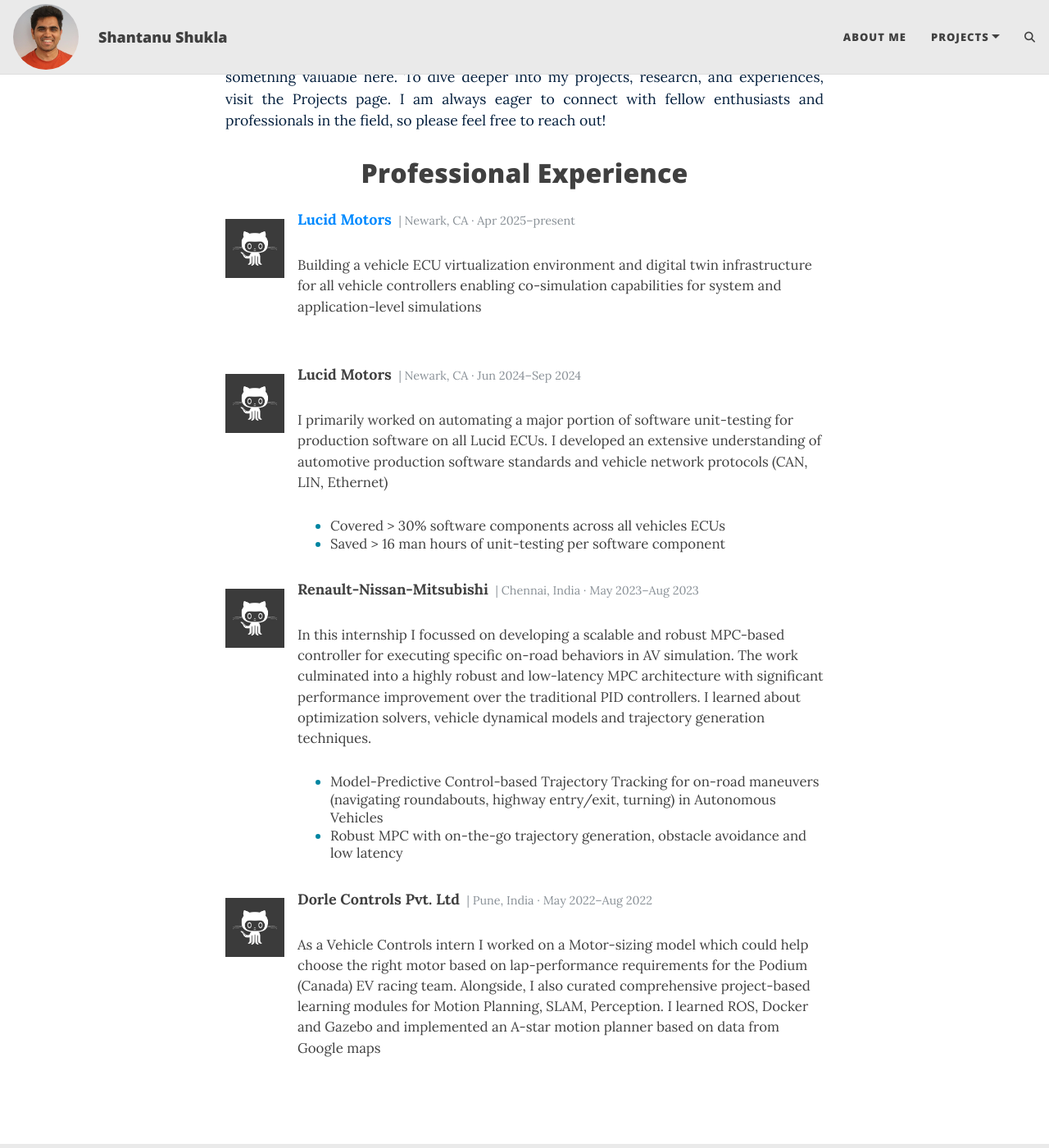
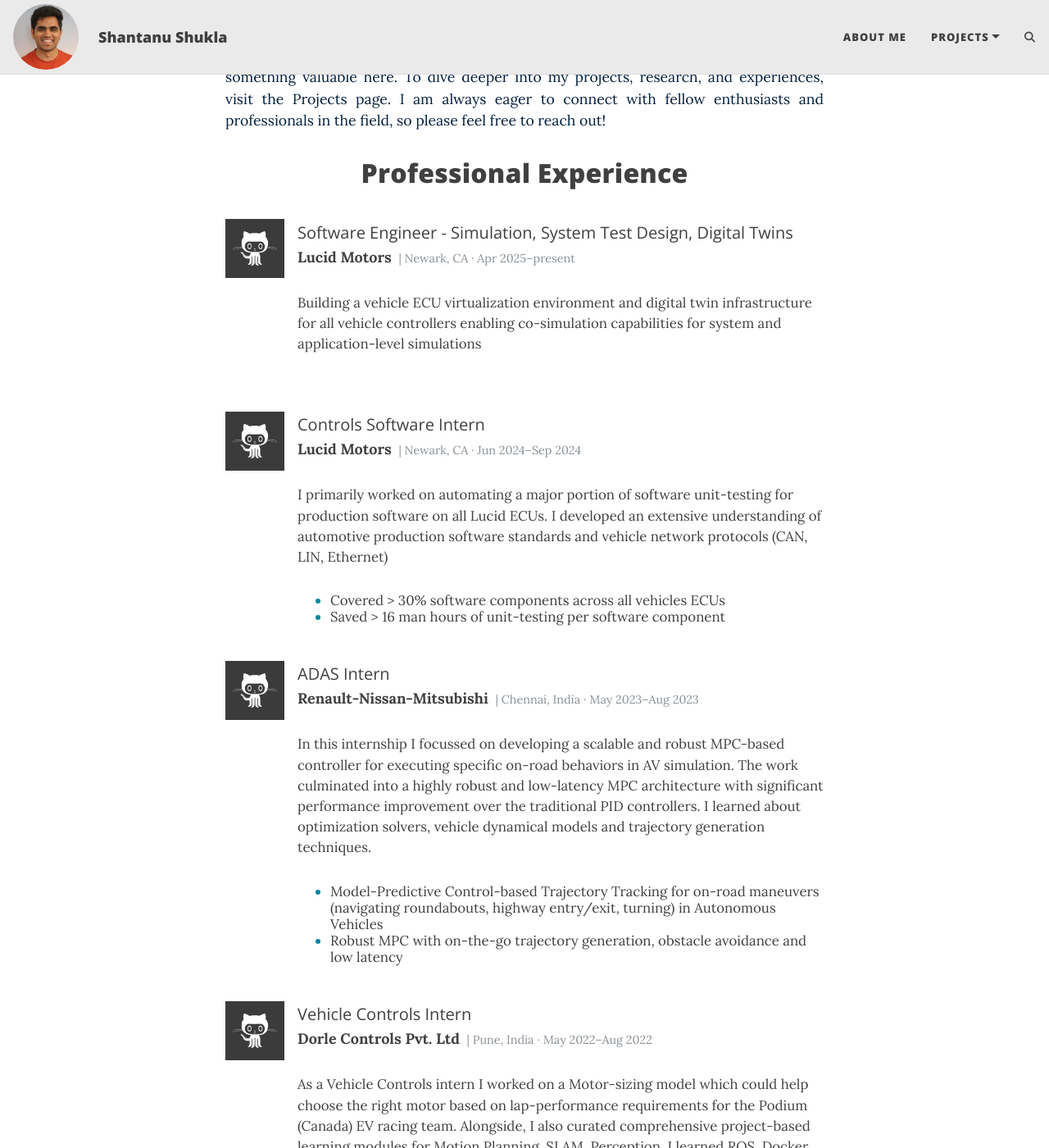
Before and after one commit to shantanusshukla/shantanusshukla.github.io, a Jekyll site: the page built from index.html, in a window 1280 px wide and 1400 px high, scrolled down 699 px. Shown: the whole window at 82% size. Built offline with Jekyll 4.4.1, drawn with Linux system fonts in a browser that asks for light colours; the list of posts is cut into pages by our own code; comment, search, counter and statistics services are not loaded.

Commit message:
restyle experiences

```diff
--- a/_data/experience.yml
+++ b/_data/experience.yml
@@ -1,5 +1,4 @@
 - company: Lucid Motors
-  link: https://example.com
   title: Software Engineer - Simulation, System Test Design, Digital Twins
   location: Newark, CA
   start: Apr 2025
--- a/_includes/experience.html
+++ b/_includes/experience.html
@@ -11,6 +11,7 @@
             {% endif %}
 
             <div class="exp-body">
+            <h3 class="h5 mb-1">{{ item.title }}</h3>
             <div class="exp-companyline mb-2">
                 <strong class="exp-company">
                     {% if item.link %}
--- a/assets/css/style.css
+++ b/assets/css/style.css
@@ -167,7 +167,7 @@
 .experience-section .exp-desc li {
   font-family: var(--body-font);
   font-size: 1.05rem;
-  line-height: 1.3;
+  line-height: 1.2;
   color: var(--text-col);
 }
 
@@ -200,10 +200,10 @@
 }
 
 .experience-section .exp-desc {
-  margin-top: .25rem !important;    /* shrink gap before description */
+  margin-top: .45rem !important;    /* shrink gap before description */
 }
 
 .experience-section .exp-desc ul {
-  margin-top: .25rem !important;
+  margin-top: .35rem !important;
   margin-bottom: .25rem !important;
 }
```
